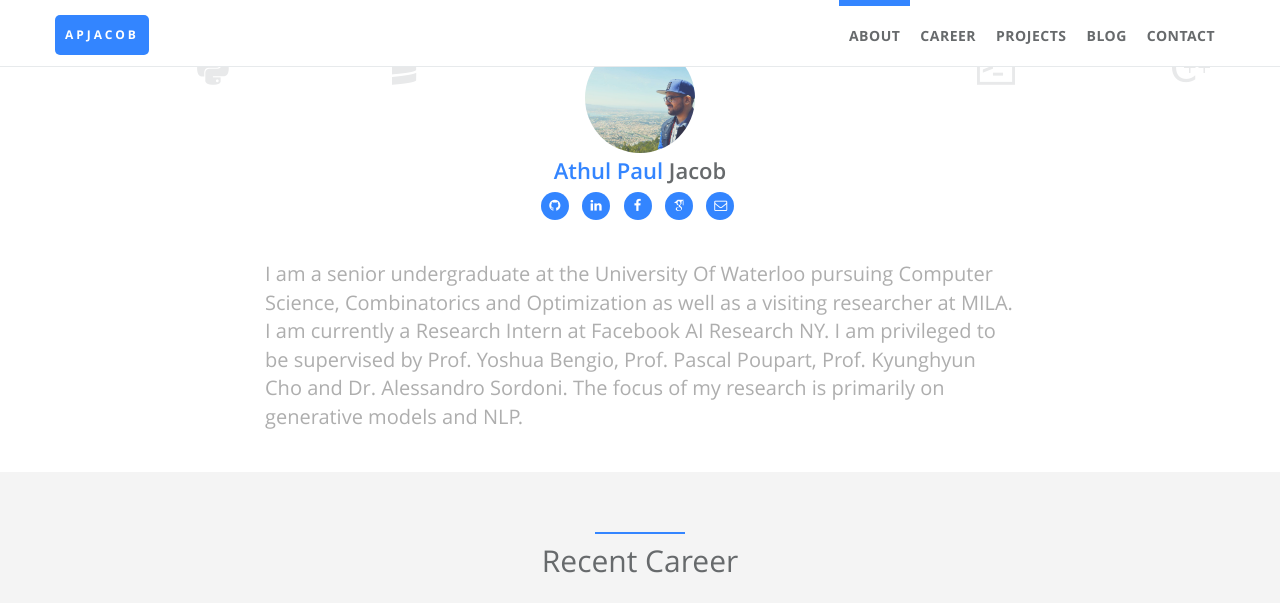
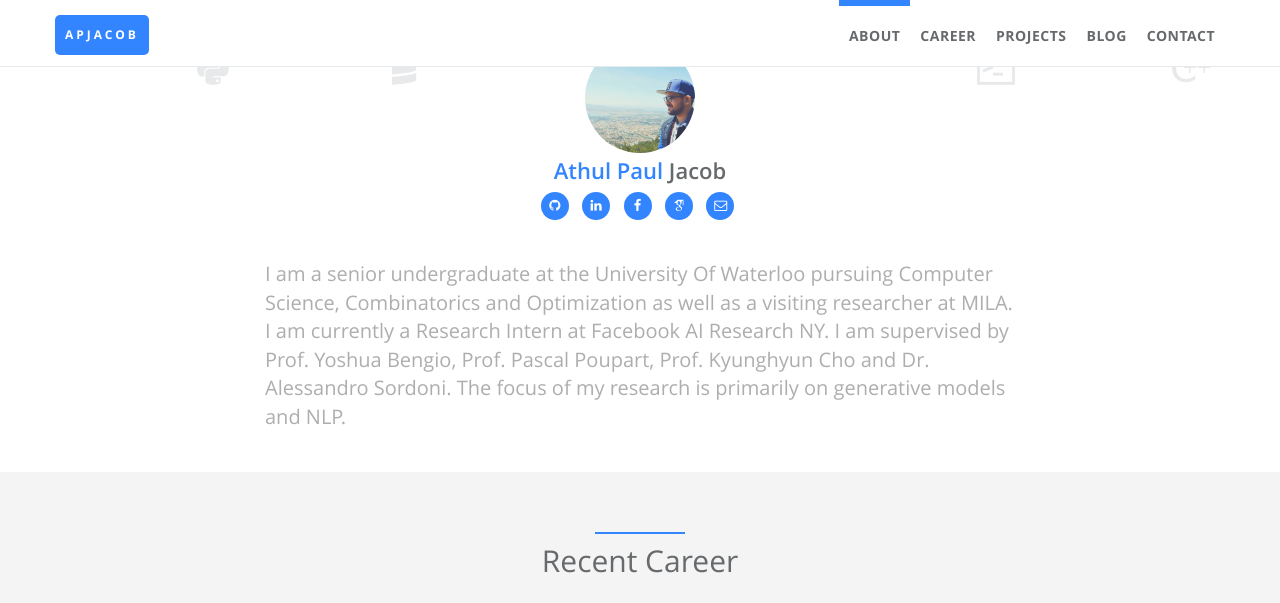
Before and after one commit to apjacob/apjacob.me, a Jekyll site: the page built from index.html, in a window 1280 px wide and 900 px high, scrolled down 572 px, cut to the strip 0-603 px from the top of the window. Built offline with Jekyll 4.4.1, drawn with Linux system fonts in a browser that asks for light colours; some web fonts are replaced.

Commit message:
minor change

```diff
--- a/_config.yml
+++ b/_config.yml
@@ -27,7 +27,7 @@
   skill_icon2:
     - name: icon-shell
     - name: icon-cplusplus
-  desc: I am a senior undergraduate at the University Of Waterloo pursuing Computer Science, Combinatorics and Optimization as well as a visiting researcher at MILA. I am currently a Research Intern at Facebook AI Research NY. I am privileged to be supervised by Prof. Yoshua Bengio, Prof. Pascal Poupart, Prof. Kyunghyun Cho and Dr. Alessandro Sordoni. The focus of my research is primarily on generative models and NLP.
+  desc: I am a senior undergraduate at the University Of Waterloo pursuing Computer Science, Combinatorics and Optimization as well as a visiting researcher at MILA. I am currently a Research Intern at Facebook AI Research NY. I am supervised by Prof. Yoshua Bengio, Prof. Pascal Poupart, Prof. Kyunghyun Cho and Dr. Alessandro Sordoni. The focus of my research is primarily on generative models and NLP.
 
 # comment
 # disqus:  # if you wanna comment feature, go to https://disqus.com/ to get your configuration; if not, comment following two lines.
```
